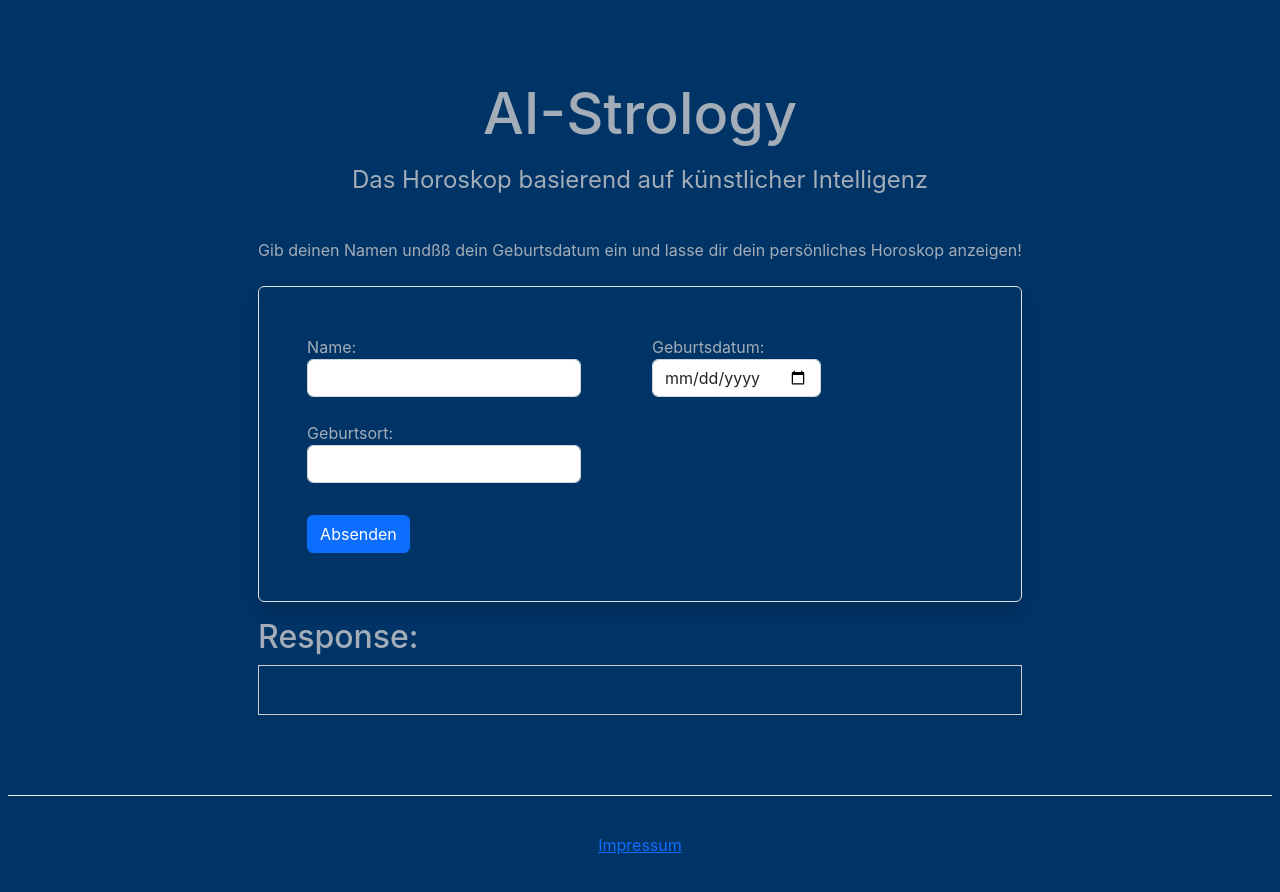
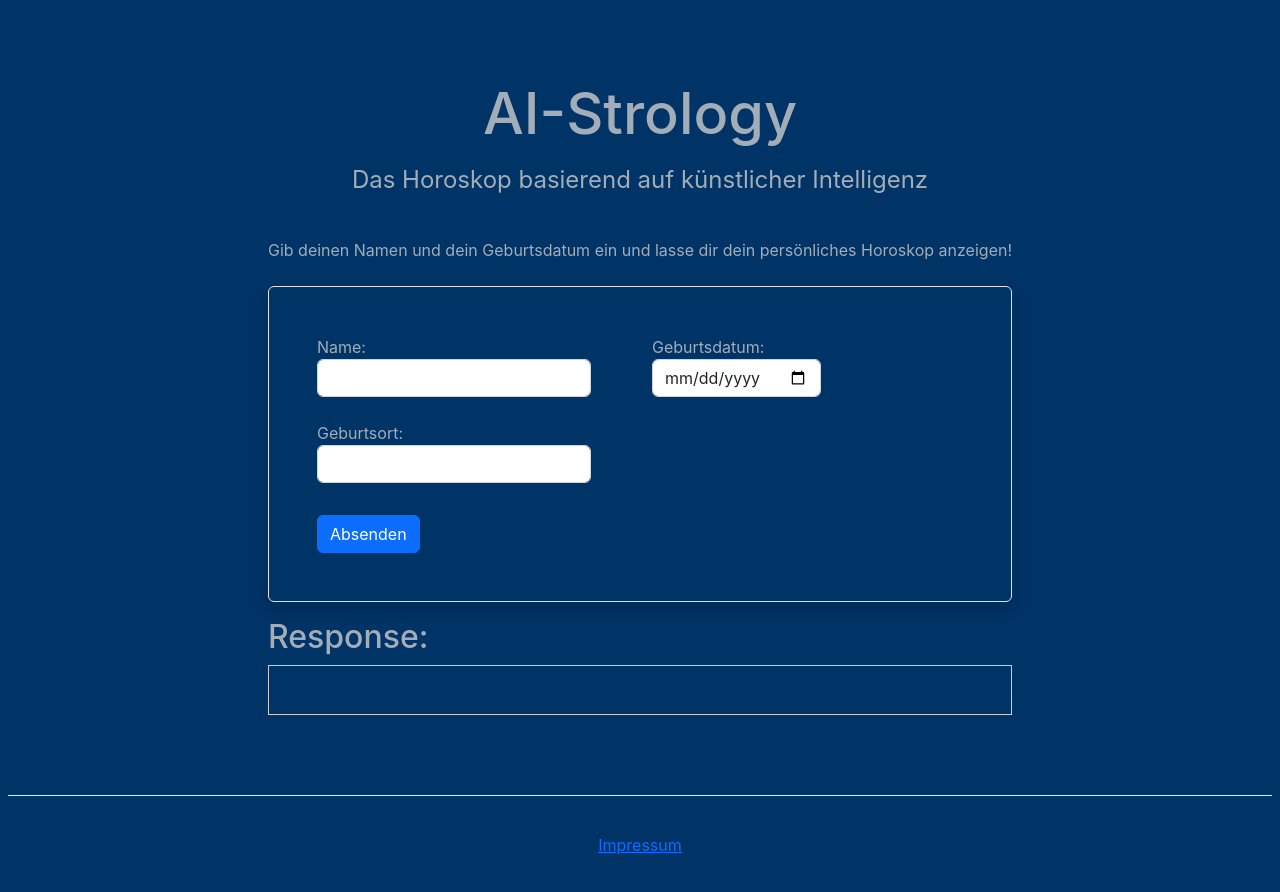
Before and after one commit to Mkilg/astroai, a Next.js app: page / in a window 1280 px wide. Shown: the top 892 px of the page. Built offline with nearby package versions, Linux system fonts and the light colour scheme.

Commit message:
removed ßß

```diff
--- a/pages/index.js
+++ b/pages/index.js
@@ -64,7 +64,7 @@ export default function Home() {
         </p>
 
         <div className="w-100">
-            <p className="w-100 my-4">Gib deinen Namen undßß dein Geburtsdatum ein und lasse dir dein persönliches Horoskop anzeigen!</p>
+            <p className="w-100 my-4">Gib deinen Namen und dein Geburtsdatum ein und lasse dir dein persönliches Horoskop anzeigen!</p>
           <form onSubmit={handleSubmit} className="shadow p-5 rounded border mb-3" >
             <div className="row">
               <div className="col-md-6">
```
